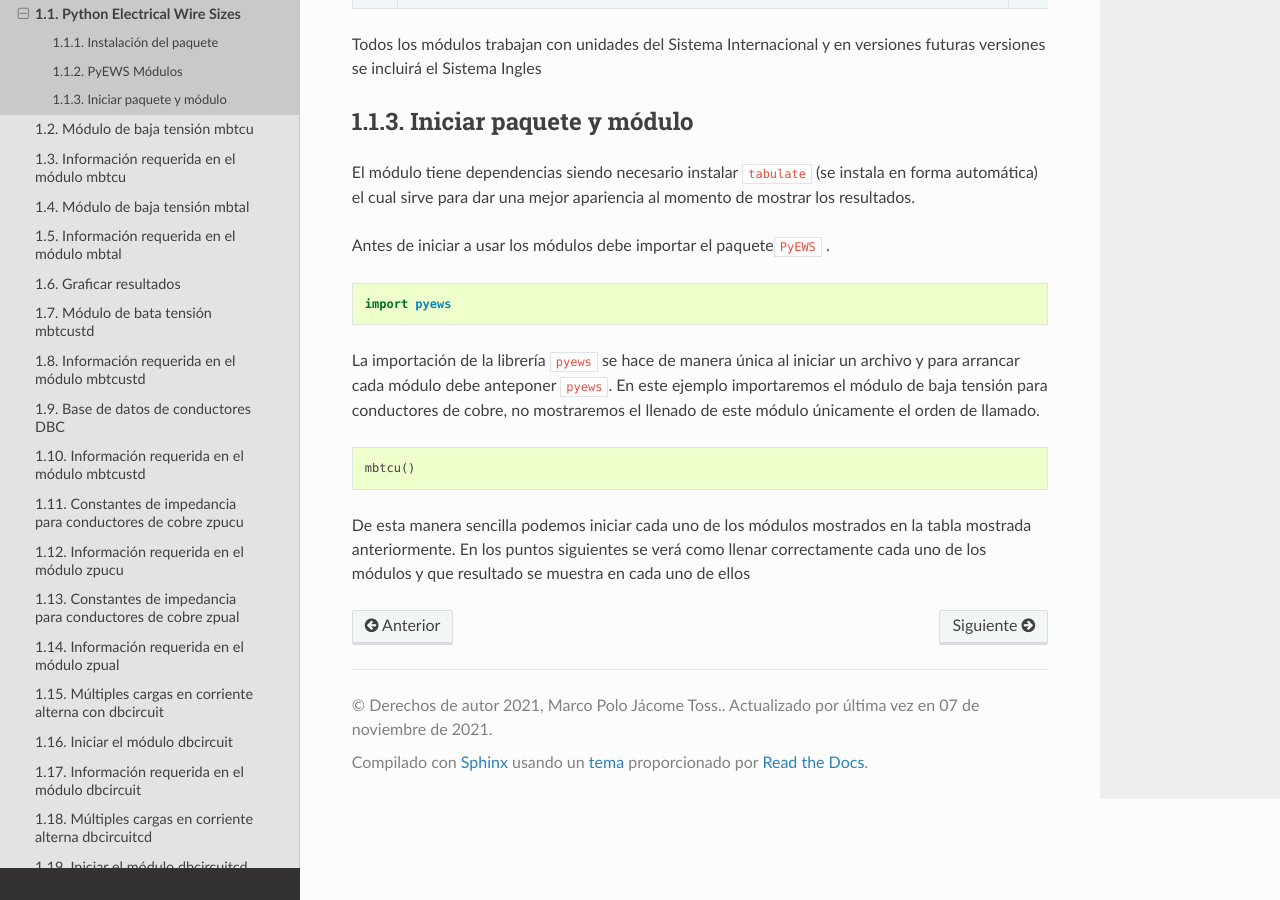
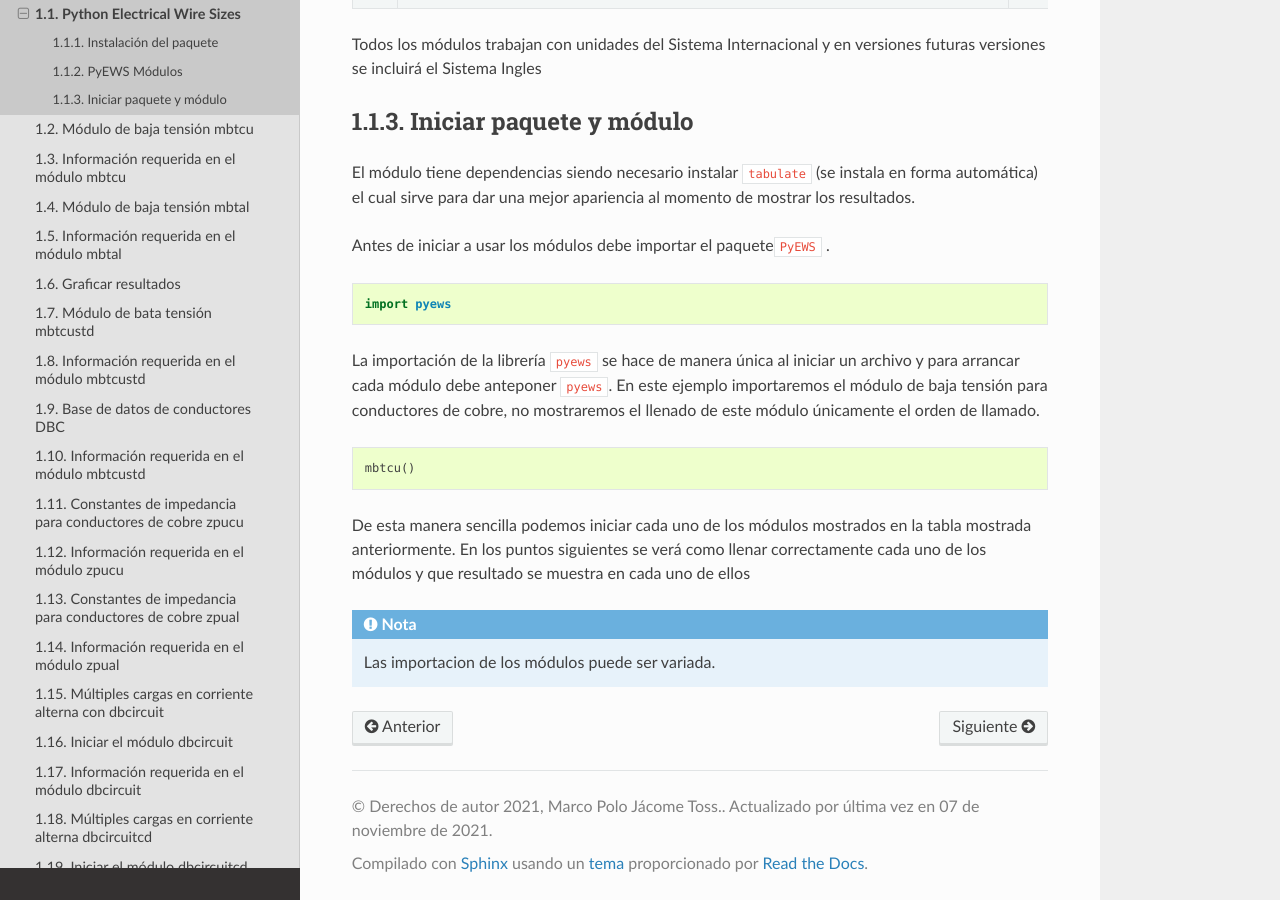
Before and after one commit to jacometoss/PyEWS, a Sphinx documentation site: the page built from docs/parte1/Install.rst, in a window 1280 px wide and 900 px high, scrolled down 973 px. Built offline with Sphinx 7.4.7 and the Read the Docs theme 2.0.0, drawn with Linux system fonts in a browser that asks for light colours.

Commit message:
Update Install.rst

```diff
--- a/docs/parte1/Install.rst
+++ b/docs/parte1/Install.rst
@@ -87,6 +87,9 @@ mostrados en la tabla mostrada anteriormente. En los puntos siguientes
 se verá como llenar correctamente cada uno de los módulos y que
 resultado se muestra en cada uno de ellos
 
+.. note::
+   Las importacion de los módulos puede ser variada.
+
 .. |image1| image:: https://badge.fury.io/py/ElectricalWireSizes.svg
    :target: https://badge.fury.io/py/ElectricalWireSizes
 .. |image2| image:: https://static.pepy.tech/personalized-badge/electricalwiresizes?period=total&units=none&left_color=grey&right_color=blue&left_text=Downloads
```
